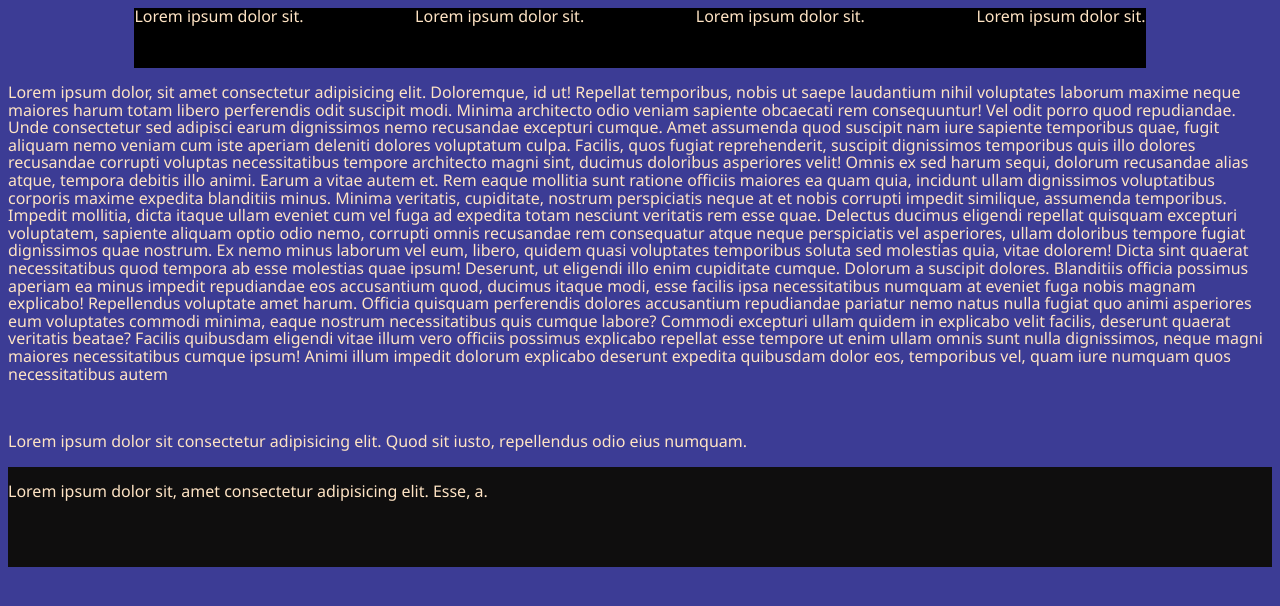
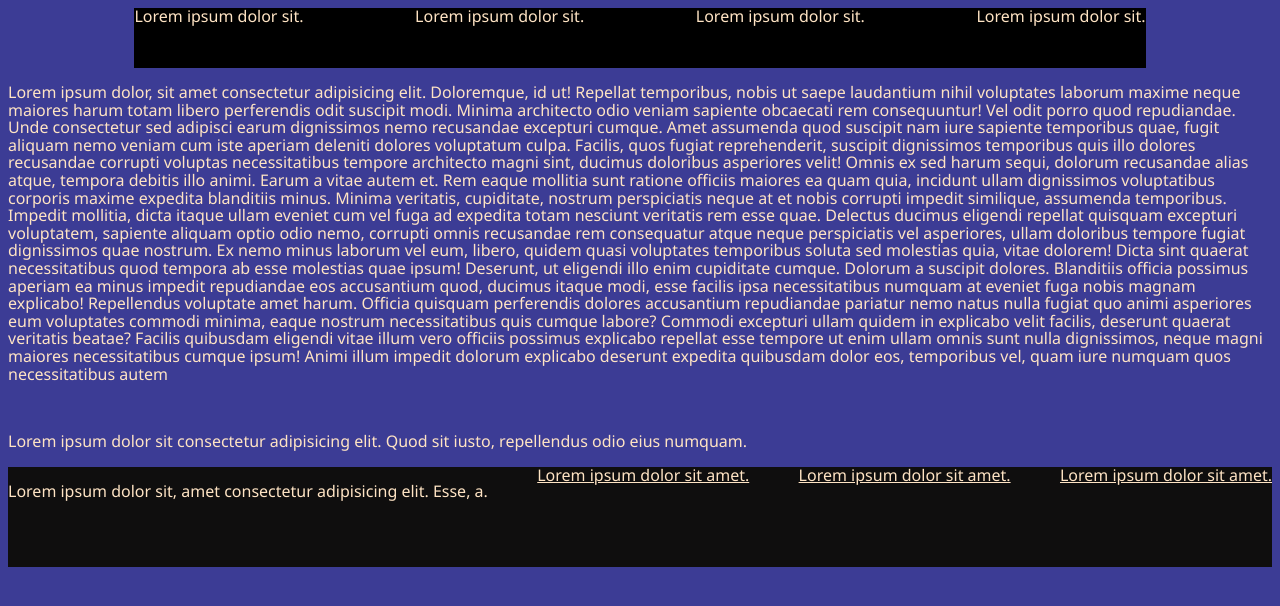
Before and after one commit to OlgaKruglik/homework, a plain HTML site: page index.html in a window 1280 px wide. Drawn offline with Linux system fonts and the light colour scheme.

Commit message:
new linck is footer

```diff
--- a/index.html
+++ b/index.html
@@ -20,6 +20,9 @@
     </main>
     <footer>
         <p>Lorem ipsum dolor sit, amet consectetur adipisicing elit. Esse, a.</p>
+        <a href="#">Lorem ipsum dolor sit amet.</a>
+        <a href="#">Lorem ipsum dolor sit amet.</a>
+        <a href="#">Lorem ipsum dolor sit amet.</a>
     </footer>
 </body>
 </html>
```
